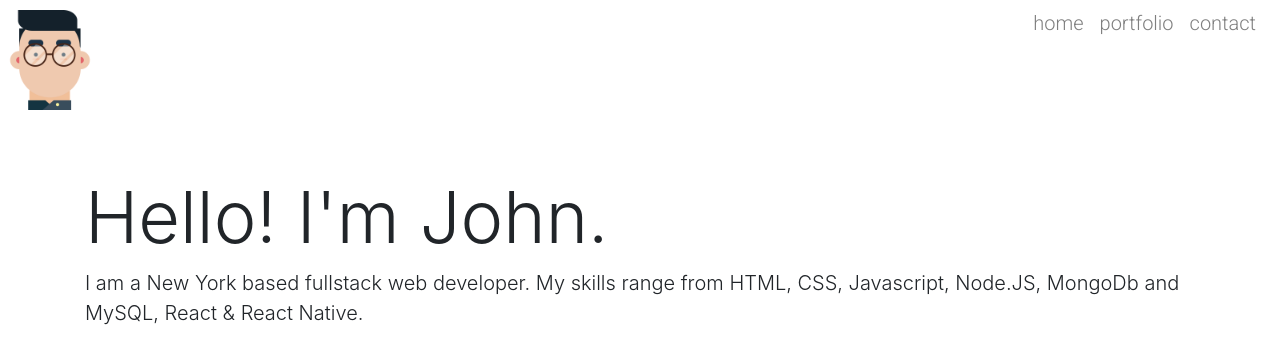
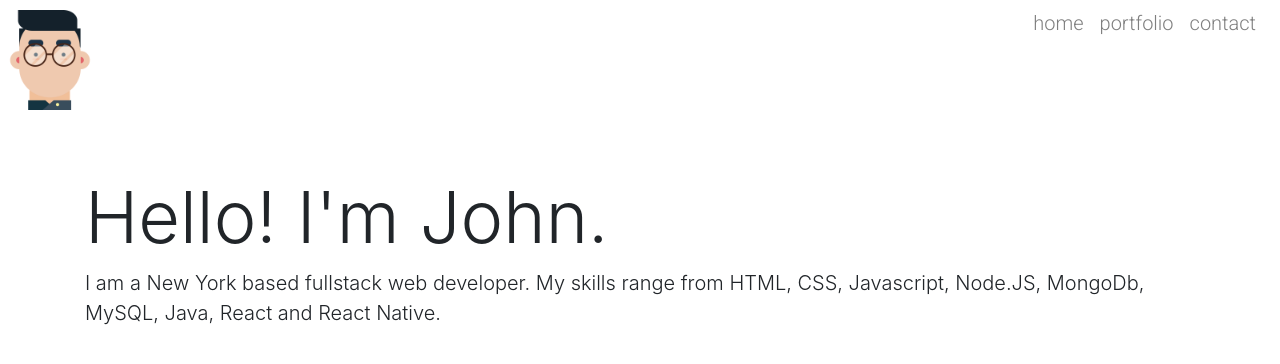
Before and after one commit to j0007/j0007.github.io, a plain HTML site: page index.html in a window 1280 px wide. Drawn offline with nearby package versions, Linux system fonts and the light colour scheme.

Commit message:
info update

```diff
--- a/index.html
+++ b/index.html
@@ -33,7 +33,7 @@
             <h1 class="display-3">Hello! I'm John.</h1>
             <p class="lead">
                 I am a New York based fullstack web developer.
-                My skills range from HTML, CSS, Javascript, Node.JS, MongoDb and MySQL, React & React Native.
+                My skills range from HTML, CSS, Javascript, Node.JS, MongoDb, MySQL, Java, React and React Native.
 
             </p>
         </div>
```
